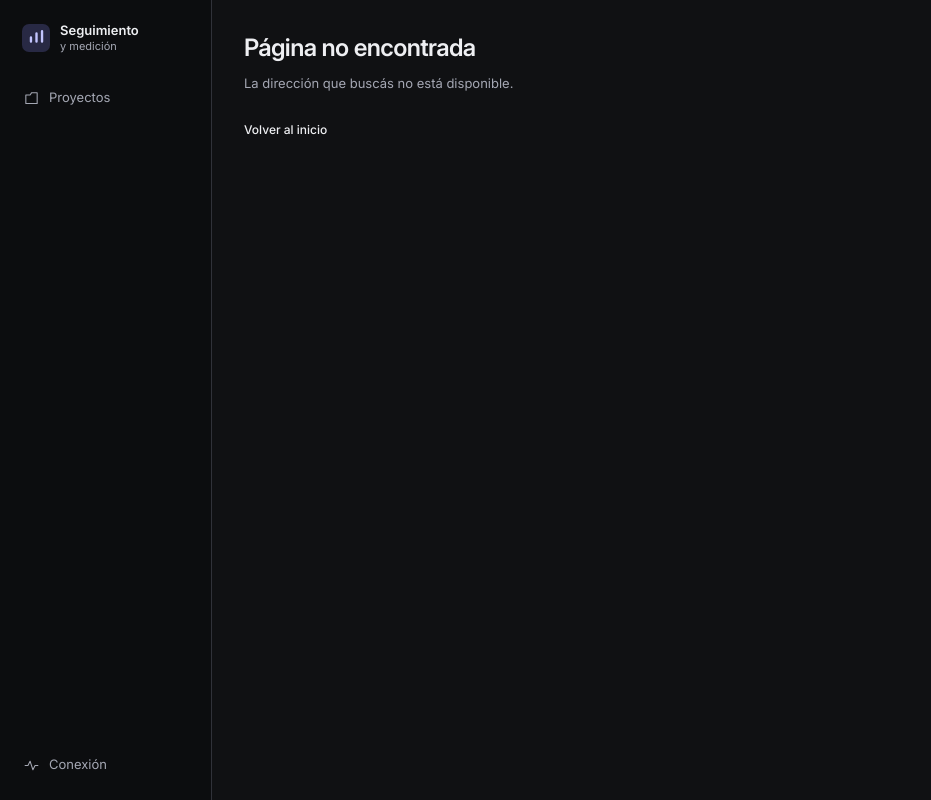
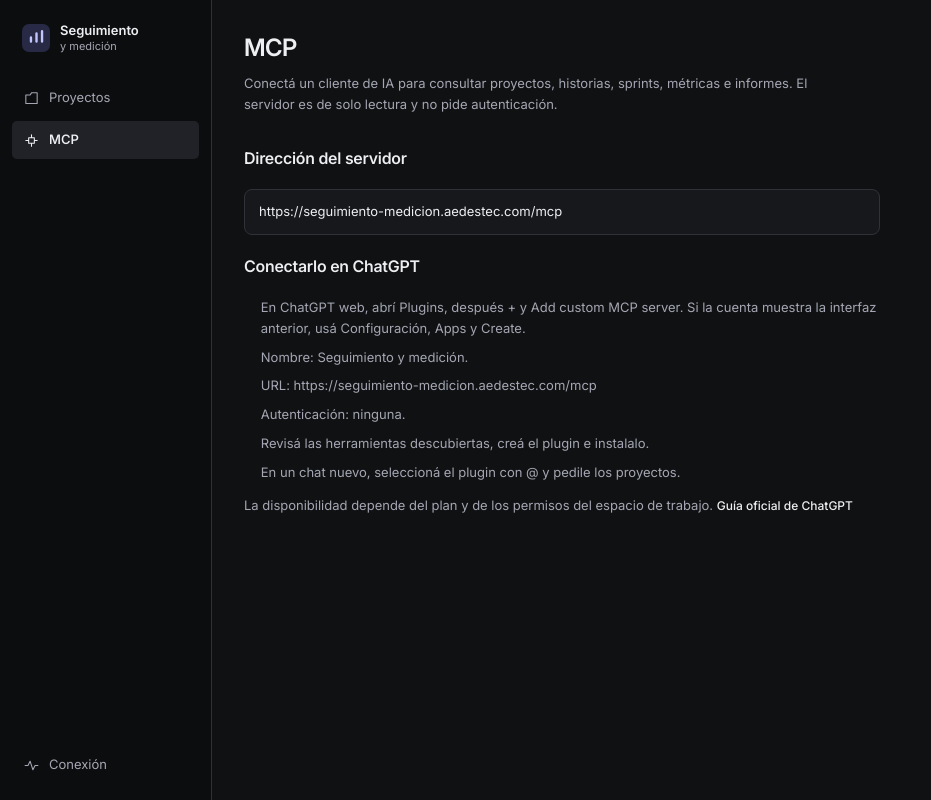
Before and after one commit to FaustinoDuran/seguimiento-medicion, a React (Vite) app in the folder frontend/: page /mcp in a window 1280 px wide. Shown: the whole page, without its empty margins (0-931 px from the left). Built offline with nearby package versions, Linux system fonts and the light colour scheme.

Commit message:
feat(#128): green - agregar la pestaña MCP con la URL de conexión

```diff
--- a/frontend/src/App.tsx
+++ b/frontend/src/App.tsx
@@ -12,6 +12,7 @@ import {
 } from "react-router-dom";
 import { JourneyNextStep, ProjectNavigation } from './app/ProjectNavigation';
 import { ConnectionPage } from "./app/ConnectionPage";
+import { McpPage } from "./app/McpPage";
 import { BacklogPage } from "./features/backlog/BacklogPage";
 import { ReportPage } from "./features/reports/ReportPage";
 import { DashboardPage } from "./features/metrics/DashboardPage";
@@ -77,6 +78,10 @@ function AppLayout() {
             <svg viewBox="0 0 24 24" fill="none" aria-hidden="true"><path d="M4 7h6l2-3h8v15H4V7Z" stroke="currentColor" strokeWidth="1.5" strokeLinejoin="round" /></svg>
             Proyectos
           </NavLink>
+          <NavLink to="/mcp">
+            <svg viewBox="0 0 24 24" fill="none" aria-hidden="true"><path d="M8 8h8v8H8zM12 4v4M12 16v4M4 12h4M16 12h4" stroke="currentColor" strokeWidth="1.5" strokeLinecap="round" strokeLinejoin="round" /></svg>
+            MCP
+          </NavLink>
           <NavLink to="/connection">
             <svg viewBox="0 0 24 24" fill="none" aria-hidden="true"><path d="M3 12h4l3-6 4 12 3-6h4" stroke="currentColor" strokeWidth="1.5" strokeLinecap="round" strokeLinejoin="round" /></svg>
             Conexión
@@ -115,6 +120,7 @@ export default function App() {
           <Route element={<AppLayout />}>
             <Route index element={<Navigate to="/projects" replace />} />
             <Route path="connection" element={<ConnectionPage />} />
+            <Route path="mcp" element={<McpPage />} />
             <Route path="projects" element={<ProjectsPage />} />
             <Route path="projects/:projectId" element={<ProjectDetailPage />} />
             <Route path="projects/:projectId/report" element={<ReportPage />} />
--- /dev/null
+++ b/frontend/src/app/McpPage.tsx
@@ -0,0 +1,40 @@
+const MCP_URL = 'https://seguimiento-medicion.aedestec.com/mcp'
+
+export function McpPage() {
+  return (
+    <section className="page-intro">
+      <h1>MCP</h1>
+      <p className="lead">
+        Conectá un cliente de IA para consultar proyectos, historias, sprints, métricas e informes.
+        El servidor es de solo lectura y no pide autenticación.
+      </p>
+      <div className="mcp-guide">
+        <h2>Dirección del servidor</h2>
+        <a className="mcp-url" href={MCP_URL}>
+          {MCP_URL}
+        </a>
+        <h2>Conectarlo en ChatGPT</h2>
+        <ol>
+          <li>
+            En ChatGPT web, abrí Plugins, después + y Add custom MCP server. Si la cuenta muestra la
+            interfaz anterior, usá Configuración, Apps y Create.
+          </li>
+          <li>Nombre: Seguimiento y medición.</li>
+          <li>URL: {MCP_URL}</li>
+          <li>Autenticación: ninguna.</li>
+          <li>Revisá las herramientas descubiertas, creá el plugin e instalalo.</li>
+          <li>En un chat nuevo, seleccioná el plugin con @ y pedile los proyectos.</li>
+        </ol>
+        <p>
+          La disponibilidad depende del plan y de los permisos del espacio de trabajo.{' '}
+          <a
+            className="text-link"
+            href="https://help.openai.com/en/articles/12584461-connecting-custom-mcp-servers-in-chatgpt"
+          >
+            Guía oficial de ChatGPT
+          </a>
+        </p>
+      </div>
+    </section>
+  )
+}
--- a/frontend/src/index.css
+++ b/frontend/src/index.css
@@ -89,6 +89,13 @@ main :is(section, form, fieldset) { min-width: 0; }
 .page-intro { padding-block: 32px 48px; }
 .connection-panel { display: flex; align-items: center; justify-content: space-between; gap: 24px; padding: 24px; border: 1px solid var(--color-line); border-radius: var(--radius-panel); background: var(--color-surface); }
 .connection-panel p { color: var(--color-ink-muted); margin-bottom: 0; }
+.mcp-guide { display: grid; gap: 12px; max-width: 72ch; }
+.mcp-guide h2 { margin-top: 8px; }
+.mcp-guide ol { margin: 0; padding-left: 1.2rem; color: var(--color-ink-muted); font-size: 13px; line-height: 1.6; }
+.mcp-guide li + li { margin-top: 8px; }
+.mcp-guide p { margin: 0; color: var(--color-ink-muted); font-size: 13px; line-height: 1.6; }
+.mcp-url { display: block; padding: 12px 14px; border: 1px solid var(--color-line); border-radius: var(--radius-panel); background: var(--color-surface); color: var(--color-ink); font-size: 13px; text-decoration: none; overflow-wrap: anywhere; }
+.mcp-url:hover { color: var(--color-accent); }
 .fatal-error { max-width: 680px; margin-inline: auto; padding: 48px 24px; }
 
 main > :is(.project-page, .backlog-page, .sprints-page, .poker-page, .measurement-page, .metrics-page, .report-page) { padding: 28px 0 36px; }
```
